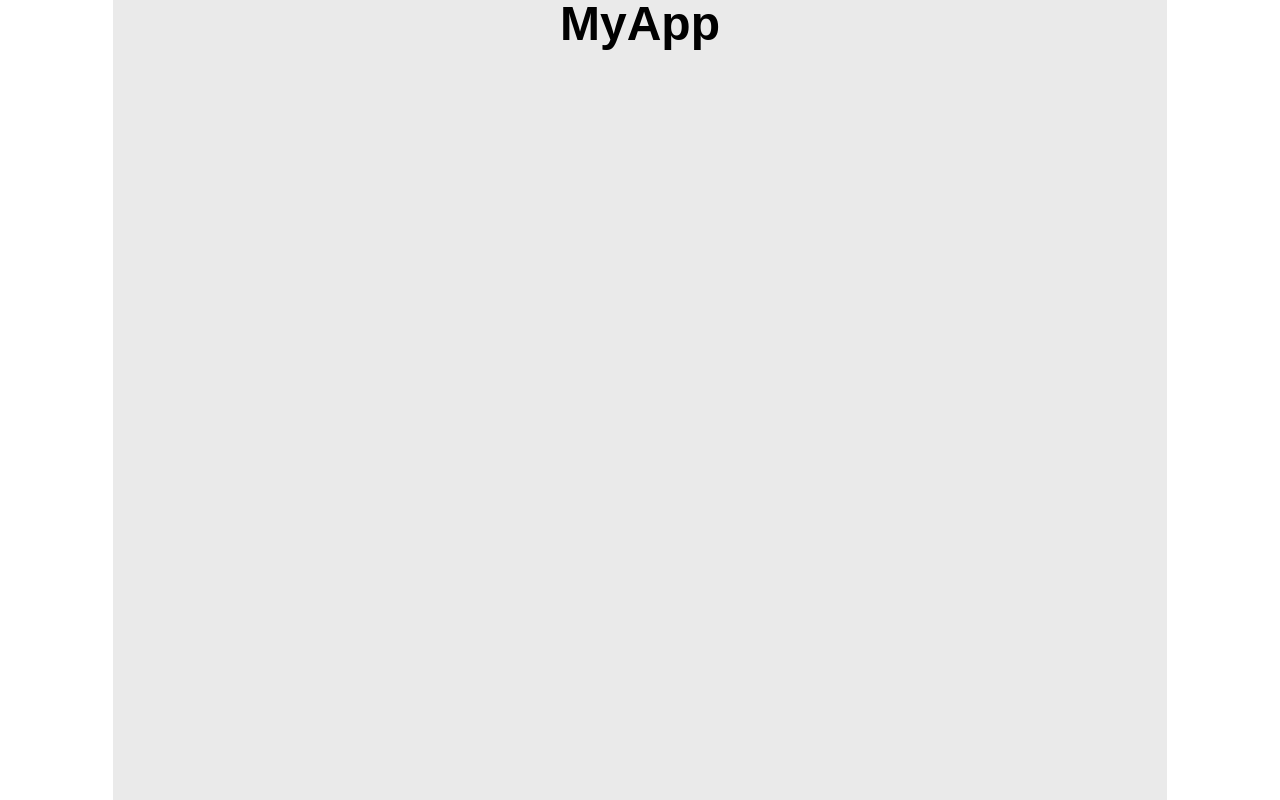
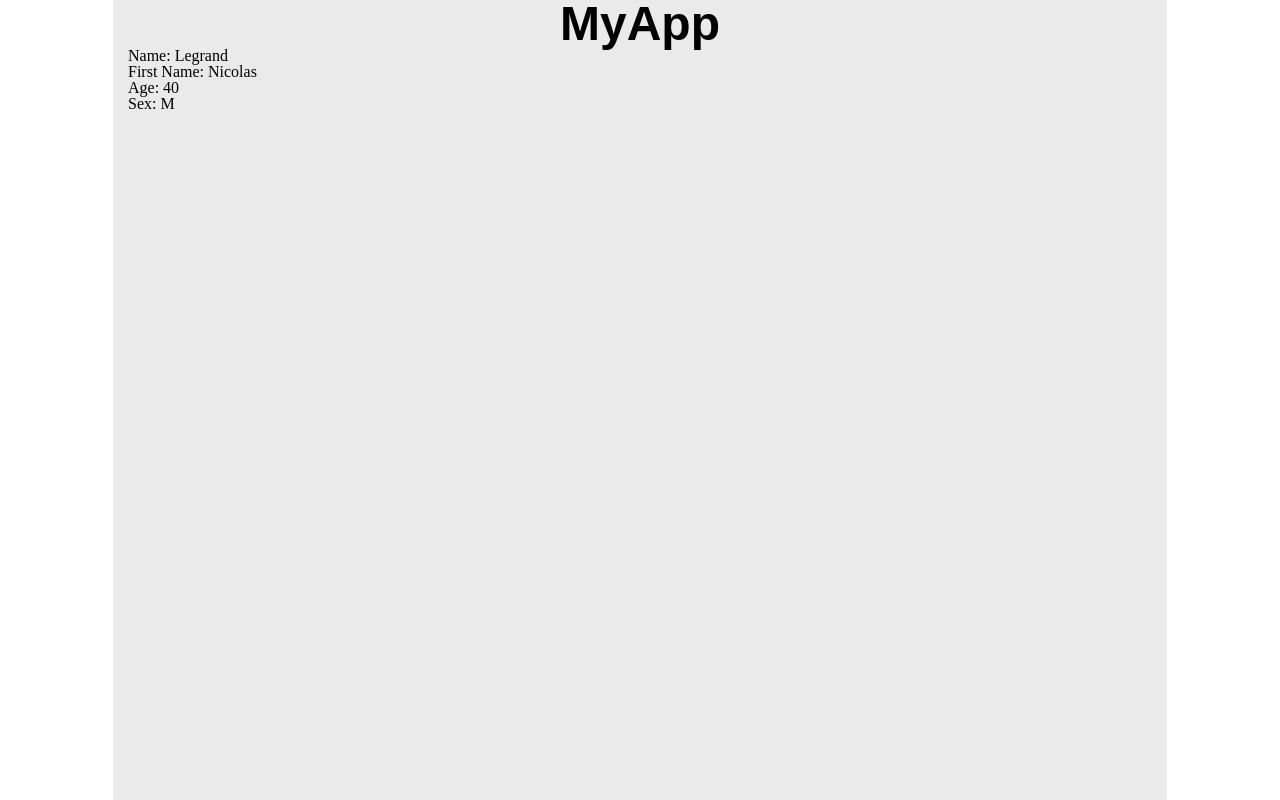
Before and after one commit to thetinyspark/formation_angular_27052027, an Angular app: page / in a window 1280 px wide. Built offline with nearby package versions, Linux system fonts and the light colour scheme.

Commit message:
correction TP n°1

```diff
--- a/src/app/components/app/app.component.html
+++ b/src/app/components/app/app.component.html
@@ -1,4 +1,5 @@
 <main id="mainContent">
     <h1>{{title}}</h1>
+    <app-id-card></app-id-card>
     <router-outlet></router-outlet>
 </main>
--- a/src/app/components/app/app.component.ts
+++ b/src/app/components/app/app.component.ts
@@ -1,11 +1,12 @@
 import { Component } from '@angular/core';
 import { CommonModule } from '@angular/common';
 import { RouterOutlet, RouterLink } from '@angular/router';
+import { IdCardComponent } from '../../id-card/id-card.component';
 
 @Component({
   selector: 'app-root',
   standalone: true,
-  imports: [CommonModule, RouterOutlet, RouterLink],
+  imports: [CommonModule, RouterOutlet, RouterLink, IdCardComponent],
   templateUrl: './app.component.html',
   styleUrl: './app.component.css'
 })
--- /dev/null
+++ b/src/app/id-card/id-card.component.html
@@ -0,0 +1,6 @@
+<ul>
+    <li>Name: {{ name }}</li>
+    <li>First Name: {{ firstName }}</li>
+    <li>Age: {{ age }}</li>
+    <li>Sex: {{ sex }}</li>
+</ul>
--- /dev/null
+++ b/src/app/id-card/id-card.component.ts
@@ -0,0 +1,15 @@
+import { Component } from '@angular/core';
+
+@Component({
+  selector: 'app-id-card',
+  standalone: true,
+  imports: [],
+  templateUrl: './id-card.component.html',
+  styleUrl: './id-card.component.css'
+})
+export class IdCardComponent {
+  public name: string = 'Legrand';
+  public firstName: string = 'Nicolas';
+  public age: number = 40;
+  public sex: string = 'M';
+}
```
Also changed, not shown: src/app/id-card/id-card.component.css (added), 1 other file (tests, documents, lock files or other folders).
